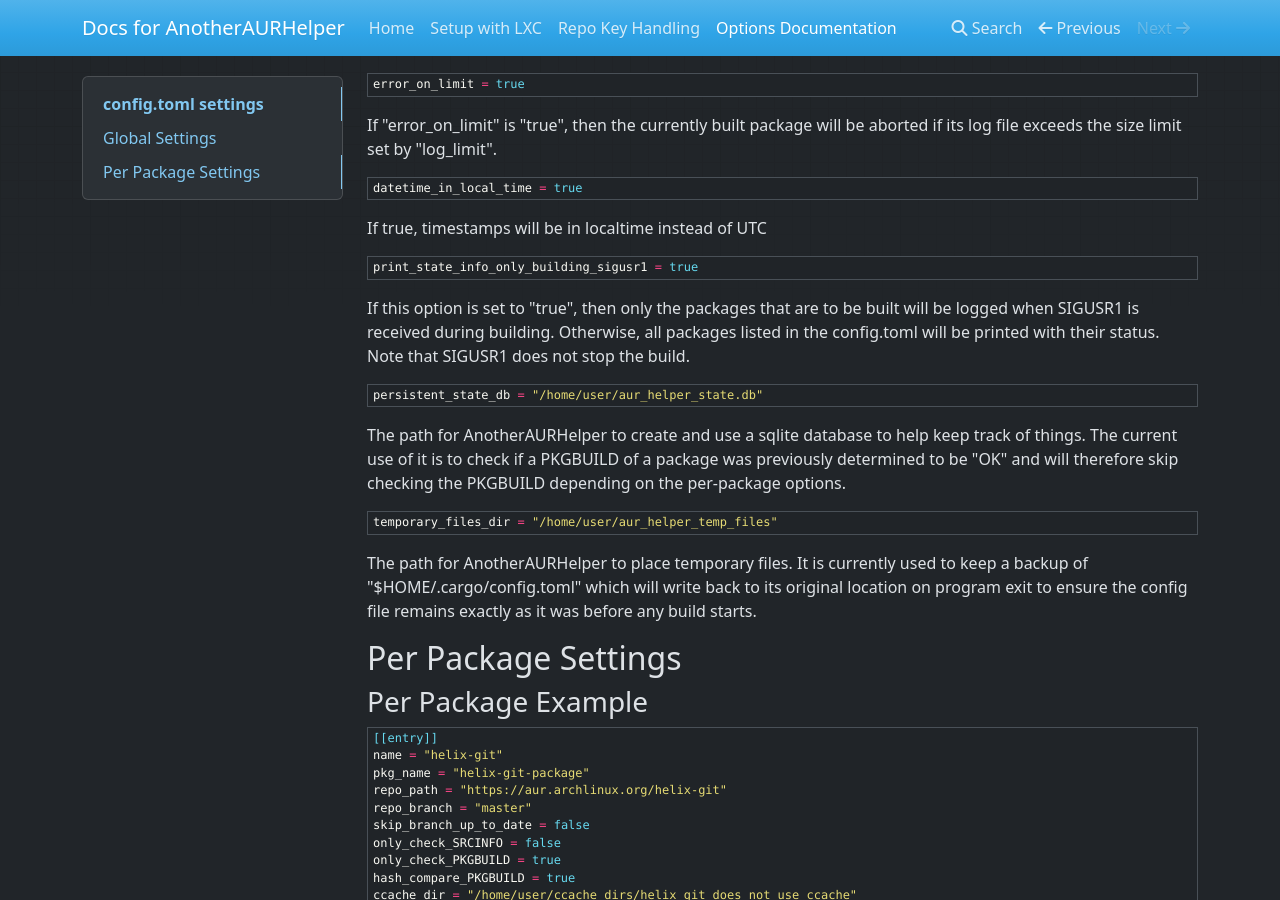
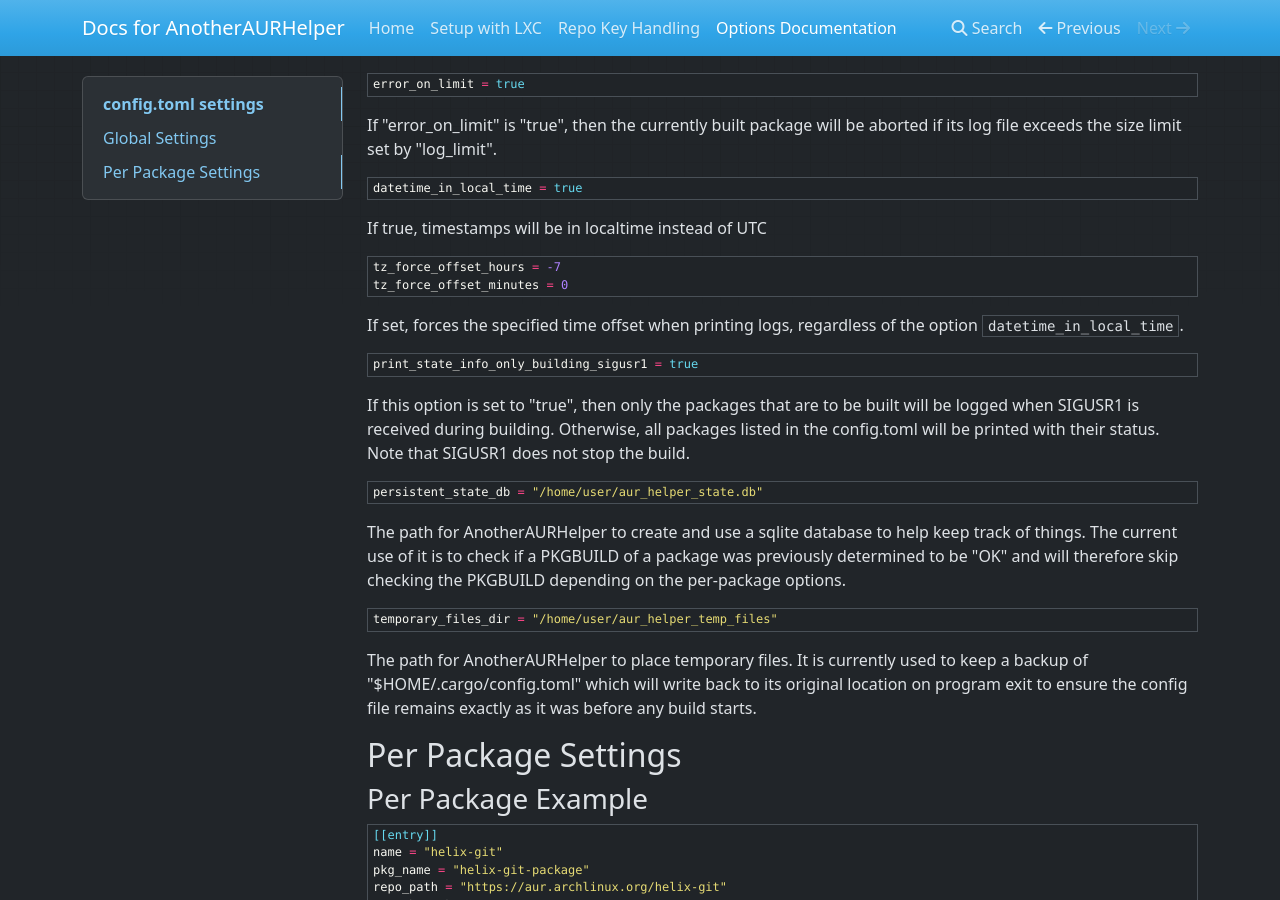
Before and after one commit to Stephen-Seo/AnotherAURHelper, an MkDocs documentation site: the page built from docs/config.md, in a window 1280 px wide and 900 px high, scrolled down 1453 px. Built offline with MkDocs 1.6.1, drawn with Linux system fonts in a browser that asks for light colours.

Commit message:
Update config.md about forced tz options

```diff
--- a/docs/config.md
+++ b/docs/config.md
@@ -94,6 +94,13 @@ aborted if its log file exceeds the size limit set by "log\_limit".
     datetime_in_local_time = true
 
 If true, timestamps will be in localtime instead of UTC
+
+    :::toml
+    tz_force_offset_hours = -7
+    tz_force_offset_minutes = 0
+
+If set, forces the specified time offset when printing logs, regardless of the
+option `datetime_in_local_time`.
 
     :::toml
     print_state_info_only_building_sigusr1 = true
```
